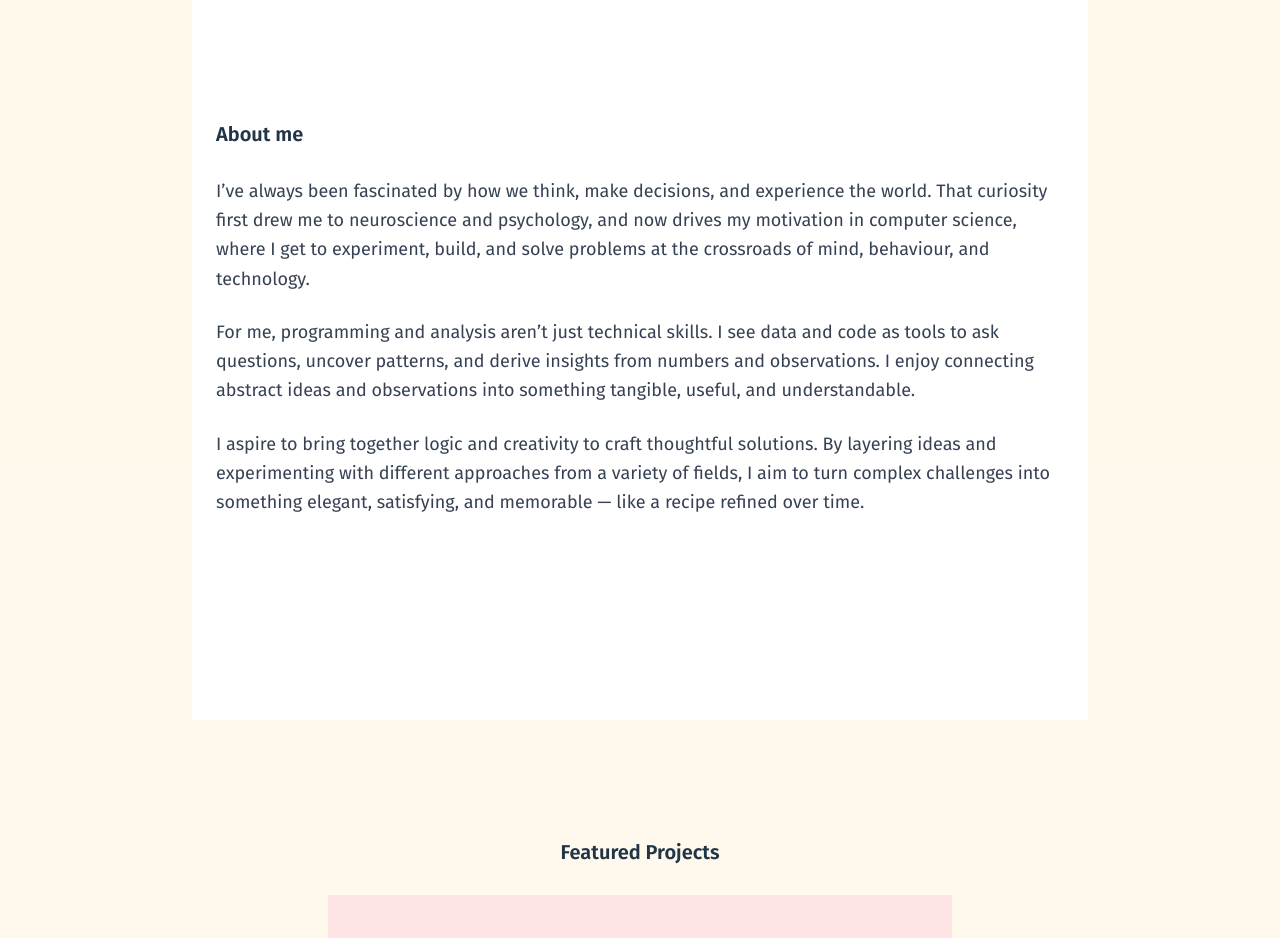
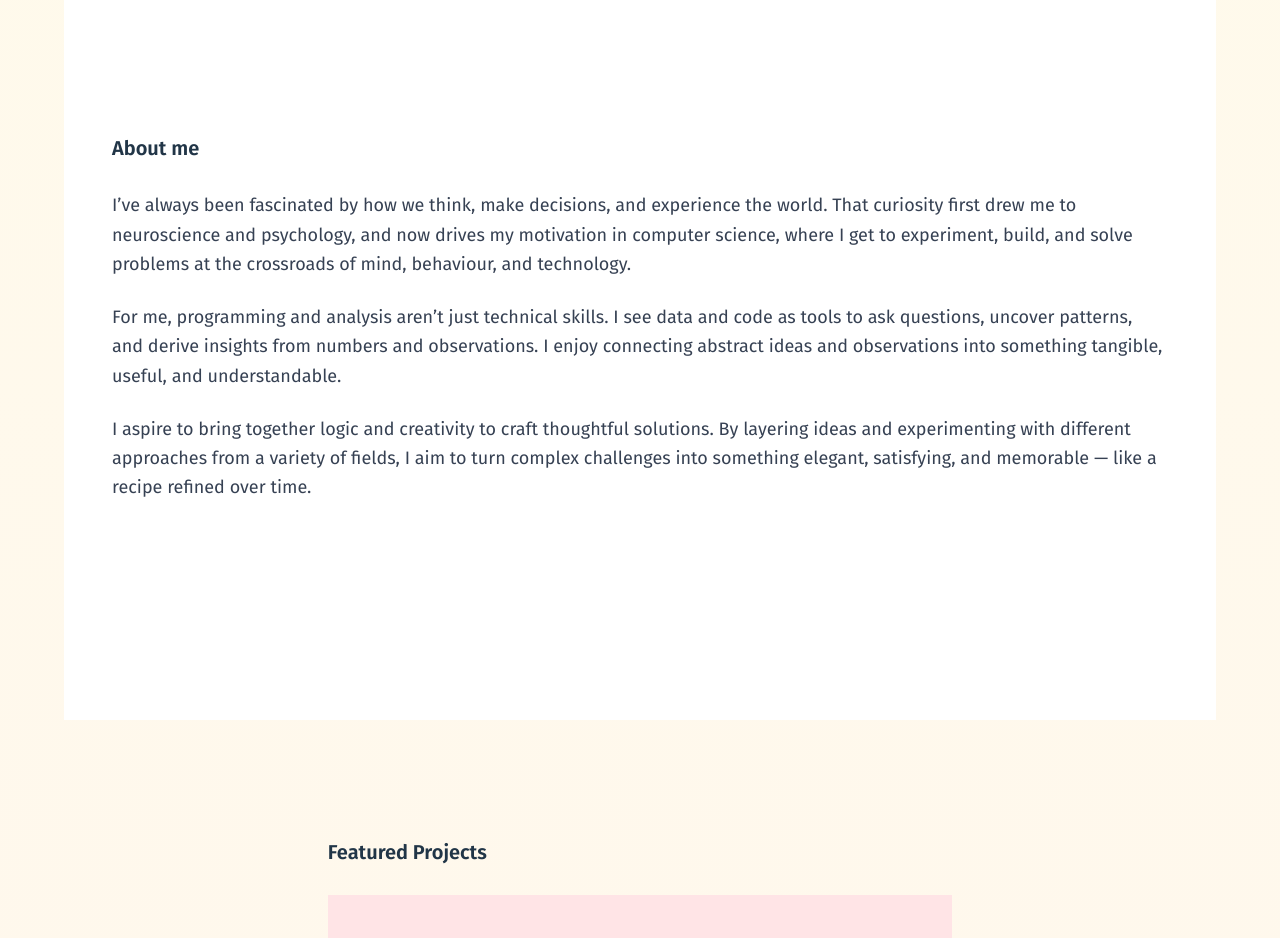
Before and after one commit to ca-Stella/ca-stella.github.io, a React (Vite) app: page / in a window 1280 px wide. Shown: the part 880-1818 px from the top of the page. Built offline with nearby package versions, Linux system fonts and the light colour scheme; a web font is replaced by a local one.

Commit message:
Use Section wrapper

```diff
--- a/src/components/About.tsx
+++ b/src/components/About.tsx
@@ -1,9 +1,8 @@
+import { Section } from "../layout/Section";
+
 export default function About() {
   return (
-    <section className="min-h-screen flex items-center justify-center bg-white">
-      <div className="max-w-4xl px-6">
-        <h2 className="text-4xl font-semibold mb-8">About me</h2>
-
+    <Section title="About me" className="bg-white">
         <div className="space-y-6 text-lg text-gray-700 leading-relaxed">
           <p>
             I’ve always been fascinated by how we think, make decisions, and
@@ -19,7 +18,6 @@ export default function About() {
             I aspire to bring together logic and creativity to craft thoughtful solutions. By layering ideas and experimenting with different approaches from a variety of fields, I aim to turn complex challenges into something elegant, satisfying, and memorable — like a recipe refined over time.
           </p>
         </div>
-      </div>
-    </section>
+    </Section>
   );
 }
--- a/src/components/Projects.tsx
+++ b/src/components/Projects.tsx
@@ -1,3 +1,4 @@
+import { Section } from "../layout/Section";
 export default function Projects() {
   // Projects!
 
@@ -27,9 +28,9 @@ export default function Projects() {
   ];
 
   return (
-    <section className="min-h-screen flex items-center justify-center flex-col">
-      <h2 className="text-4xl font-semibold mb-8 ">Featured Projects</h2>
-      <div className="max-w-4xl px-6">
+    <Section title="Featured Projects">
+
+      <div className="max-w-4xl">
         {projects.map((project) => (
           // <div className="space-y-16">
           <div className={`relative ${project.bgColor} p-10`}>
@@ -44,6 +45,6 @@ export default function Projects() {
           </div>
         ))}
       </div>
-    </section>
+    </Section>
   );
 }
--- a/src/layout/Section.tsx
+++ b/src/layout/Section.tsx
@@ -8,11 +8,12 @@ type SectionProps = {
 
 export function Section({ title, children, className = "" }: SectionProps) {
   return (
-    <section className={`min-h-screen flex items-center ${className}`}>
-      <div className="max-w-6xl mx-auto px-6 w-full">
+    <section className={`min-h-screen flex items-center justify-center ${className}`}>
+      <div className="max-w-6xl mx-auto px-12 w-full">
         {title && (
           /* If title exists, render */
-          <h2 className="text-4xl font-semibold mb-12">{title}</h2>
+
+          <h2 className="text-4xl font-semibold mb-8">{title}</h2>
         )}
         {children}
       </div>
```
